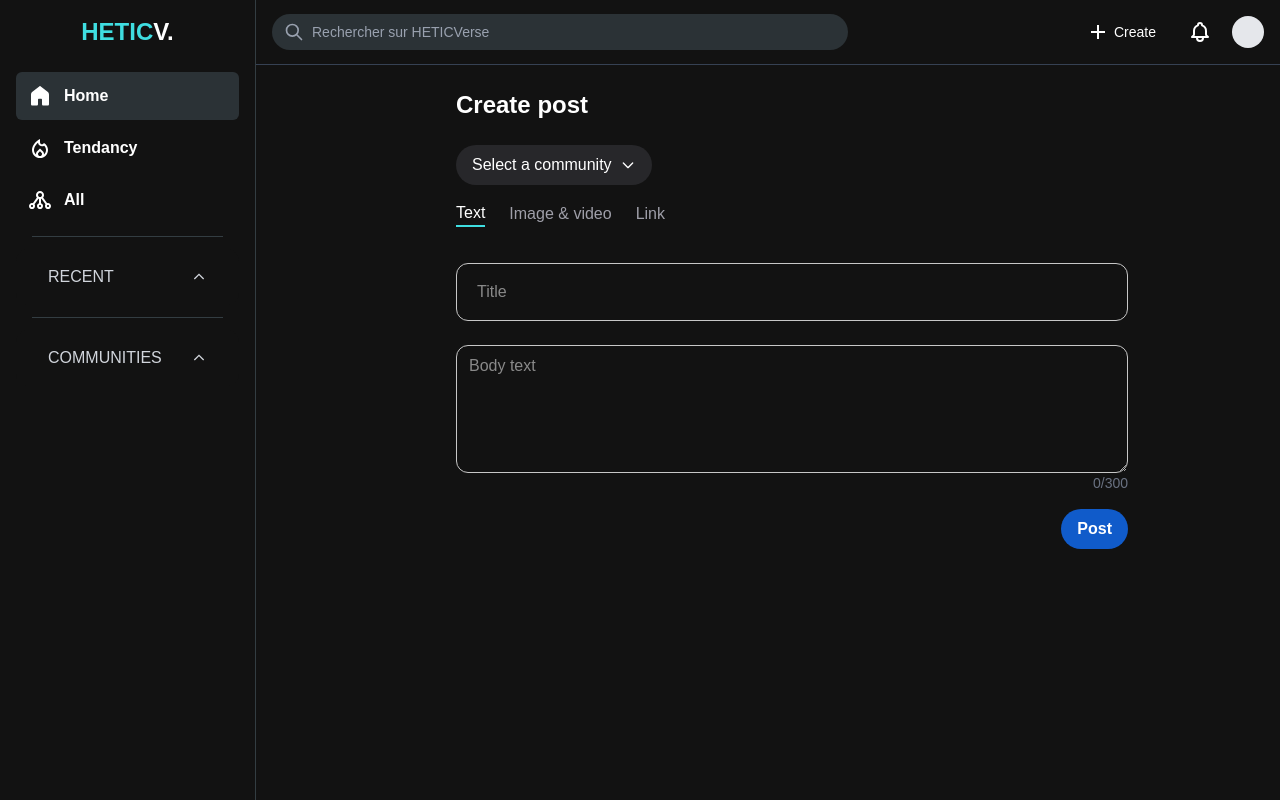
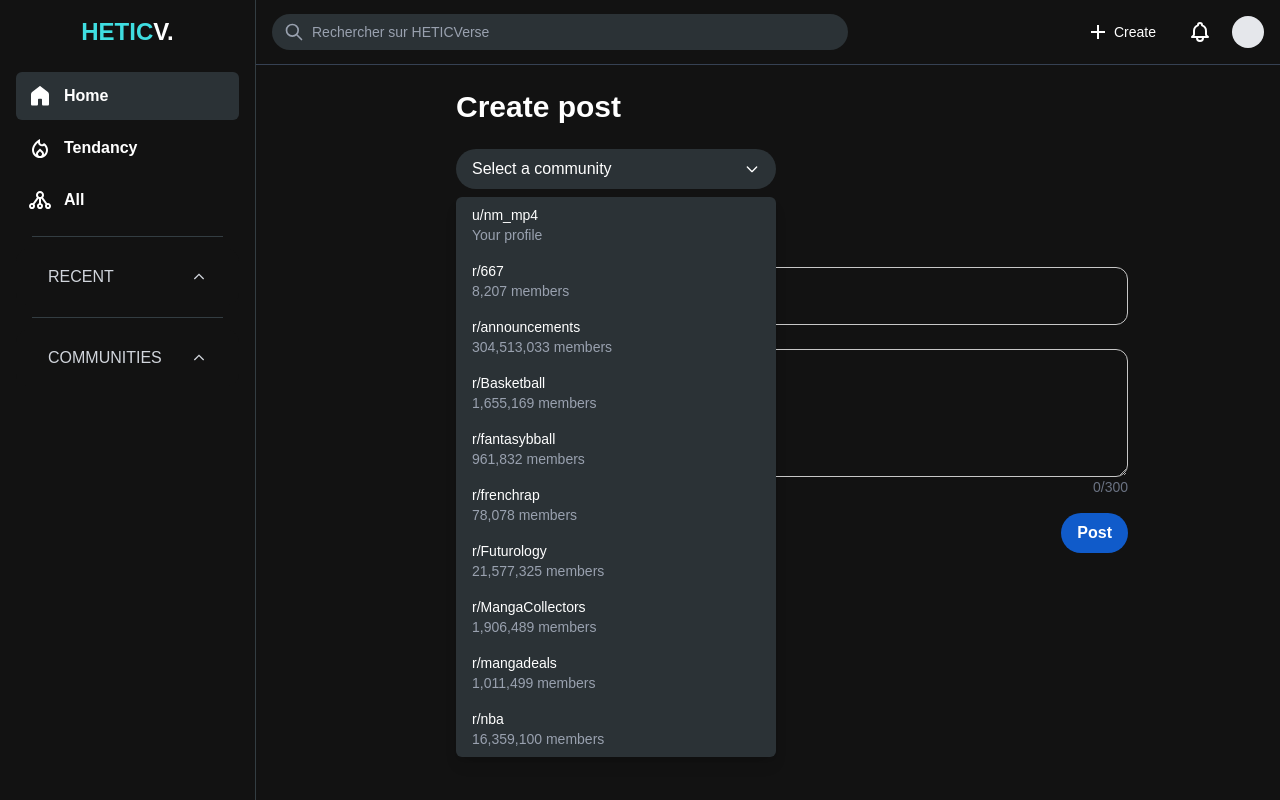
Before and after one commit to loaiattar/HETICVerse, a Next.js app in the folder frontend/: page /create-post in a window 1280 px wide. Both pictures are taken after a click on the button "Select a community". Built offline with nearby package versions, Linux system fonts and the light colour scheme.

Commit message:
ajout de l'interactivité du bouton 'select a community' et fix du composant de PostLinkFrom

```diff
--- a/frontend/src/app/component/PostLinkForm.js
+++ b/frontend/src/app/component/PostLinkForm.js
@@ -23,7 +23,6 @@ export default function PostLinkForm() {
         <div>
           <input
             id="content"
-            value={content1}
             placeholder="Link URL"
             className="mt-1 mb-6 block w-full border border-[#C7C7C7] rounded-xl py-4 px-5 focus:outline-none focus:ring-indigo-500 focus:border-indigo-500"
           />
--- /dev/null
+++ b/frontend/src/app/component/SelectCommunityButton.js
@@ -0,0 +1,60 @@
+import { useState } from 'react';
+
+export default function SelectCommunityButton() {
+  const [isOpen, setIsOpen] = useState(false);
+  const [selectedCommunity, setSelectedCommunity] = useState(null);
+
+  const communities = [
+    { name: 'u/nm_mp4', members: 'Your profile' },
+    { name: 'r/667', members: '8,207 members' },
+    { name: 'r/announcements', members: '304,513,033 members' },
+    { name: 'r/Basketball', members: '1,655,169 members' },
+    { name: 'r/fantasybball', members: '961,832 members' },
+    { name: 'r/frenchrap', members: '78,078 members' },
+    { name: 'r/Futurology', members: '21,577,325 members' },
+    { name: 'r/MangaCollectors', members: '1,906,489 members' },
+    { name: 'r/mangadeals', members: '1,011,499 members' },
+    { name: 'r/nba', members: '16,359,100 members' },
+  ];
+
+  const handleCommunitySelect = (community) => {
+    setSelectedCommunity(community);
+    setIsOpen(false);
+  };
+
+  return (
+    <div className="mb-4 relative">
+      <button
+        className="flex justify-between w-xs bg-[#2B3236] text-white px-4 py-2 rounded-full flex items-center hover:bg-[#333D42] transition"
+        onClick={() => setIsOpen(!isOpen)}
+      >
+        <span>{selectedCommunity ? selectedCommunity.name : 'Select a community'}</span>
+        <svg
+          className="w-4 h-4 ml-2"
+          fill="none"
+          stroke="currentColor"
+          strokeWidth="2"
+          viewBox="0 0 24 24"
+          xmlns="http://www.w3.org/2000/svg"
+        >
+          <path strokeLinecap="round" strokeLinejoin="round" d="M19 9l-7 7-7-7"></path>
+        </svg>
+      </button>
+
+      {isOpen && (
+        <div className="absolute z-10 bg-[#2B3236] rounded-md shadow-lg mt-2 w-full">
+          {communities.map((community, index) => (
+            <div
+              key={index}
+              className="flex flex-col px-4 py-2 text-white text-sm hover:bg-[#333D42] cursor-pointer"
+              onClick={() => handleCommunitySelect(community)}
+            >
+              <span>{community.name}</span>
+              <span className="text-gray-400 text-sm">{community.members}</span>
+            </div>
+          ))}
+        </div>
+      )}
+    </div>
+  );
+}
--- a/frontend/src/app/component/UploadMedia.js
+++ b/frontend/src/app/component/UploadMedia.js
@@ -55,7 +55,7 @@ export default function UploadMedia() {
                         )}
                     </div>
 
-                    <div className="flex justify-end w-full mt-2">
+                    <div className="flex justify-end w-full mt-5">
                         <button
                             type="submit"
                             className="bg-[#105BCA] hover:bg-[#1B489D] text-white font-semibold px-4 py-2 rounded-full cursor-pointer"
--- a/frontend/src/app/create-post/page.js
+++ b/frontend/src/app/create-post/page.js
@@ -3,6 +3,7 @@
 import { useState } from 'react'
 import Communities from '../component/FollowedCommunities'
 import RecentCommunities from '../component/RecentCommunities'
+import SelectCommunityButton from '../component/SelectCommunityButton'
 import PostTextForm from '../component/TextPostForm'
 import UploadMedia from '../component/UploadMedia'
 import PostLinkForm from '../component/PostLinkForm'
@@ -128,39 +129,25 @@ export default function Home() {
 
         <div className='flex justify-center w-full'>
             <div className="flex flex-col items-start w-2xl text-white p-6">
-                <h1 className="text-2xl font-semibold mb-6">Create post</h1>
+                <h1 className="text-3xl font-semibold mb-6">Create post</h1>
 
-                <div className="mb-4">
-                    <button className="bg-zinc-800 text-white px-4 py-2 rounded-full flex items-center hover:bg-zinc-700 transition">
-                    <span>Select a community</span>
-                    <svg
-                        className="w-4 h-4 ml-2"
-                        fill="none"
-                        stroke="currentColor"
-                        strokeWidth="2"
-                        viewBox="0 0 24 24"
-                        xmlns="http://www.w3.org/2000/svg"
-                    >
-                        <path strokeLinecap="round" strokeLinejoin="round" d="M19 9l-7 7-7-7"></path>
-                    </svg>
-                    </button>
-                </div>
+                <SelectCommunityButton />
 
                 <div className="flex space-x-6 mb-6 pb-2">
                     <button
-                      className={`text-white font-medium ${activeComponent === 'text' ? 'border-b-2 border-[#3FDEE1]' : ''}`}
+                      className={`text-white font-medium ${activeComponent === 'text' ? 'border-b-2 border-[#3FDEE1]' : 'text-zinc-400'}`}
                       onClick={() => setActiveComponent('text')}
                     >
                       Text
                     </button>
                     <button
-                      className={`text-zinc-400 hover:text-white ${activeComponent === 'media' ? 'border-b-2 border-[#3FDEE1]' : ''}`}
+                      className={`font-medium ${activeComponent === 'media' ? 'border-b-2 border-[#3FDEE1]' : 'text-zinc-400'}`}
                       onClick={() => setActiveComponent('media')}
                     >
                       Image & video
                     </button>
                     <button
-                      className={`text-zinc-400 hover:text-white ${activeComponent === 'link' ? 'border-b-2 border-[#3FDEE1]' : ''}`}
+                      className={`font-medium ${activeComponent === 'link' ? 'border-b-2 border-[#3FDEE1]' : 'text-zinc-400'}`}
                       onClick={() => setActiveComponent('link')}
                     >
                       Link
```
